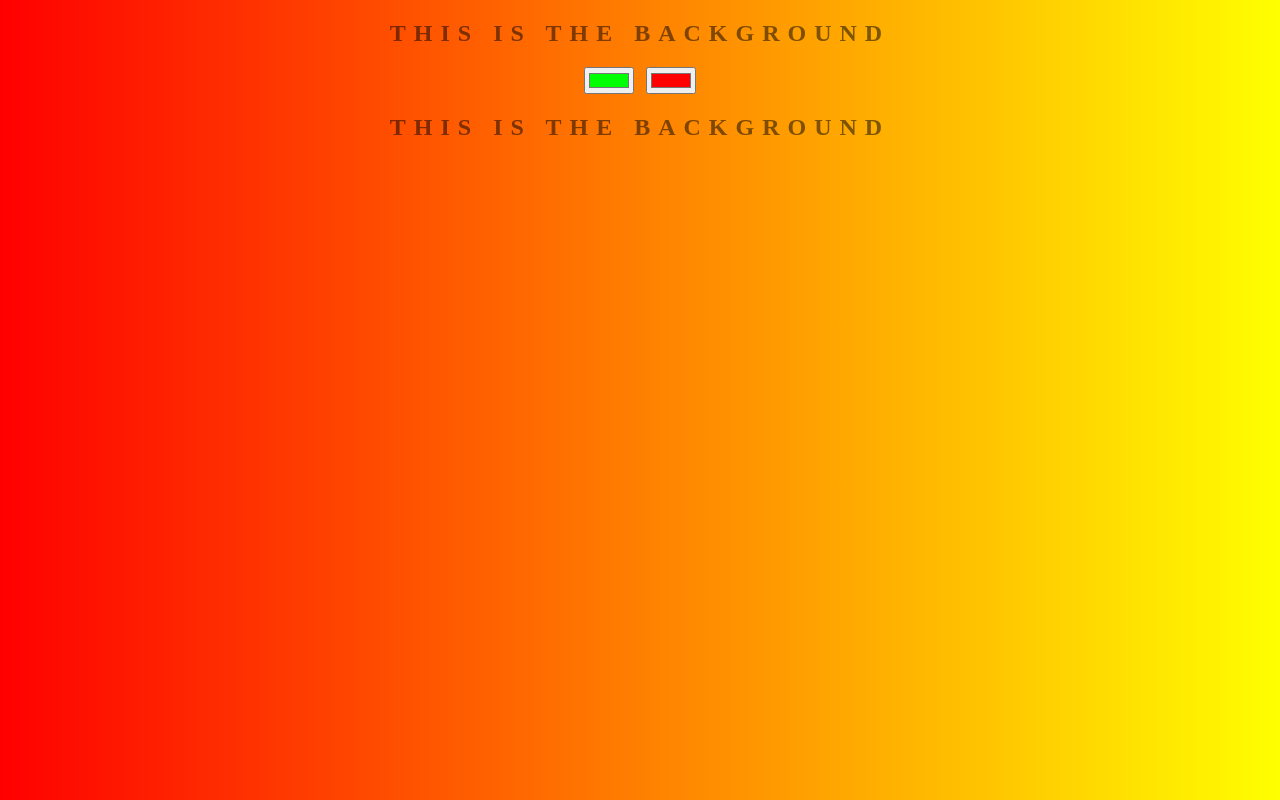
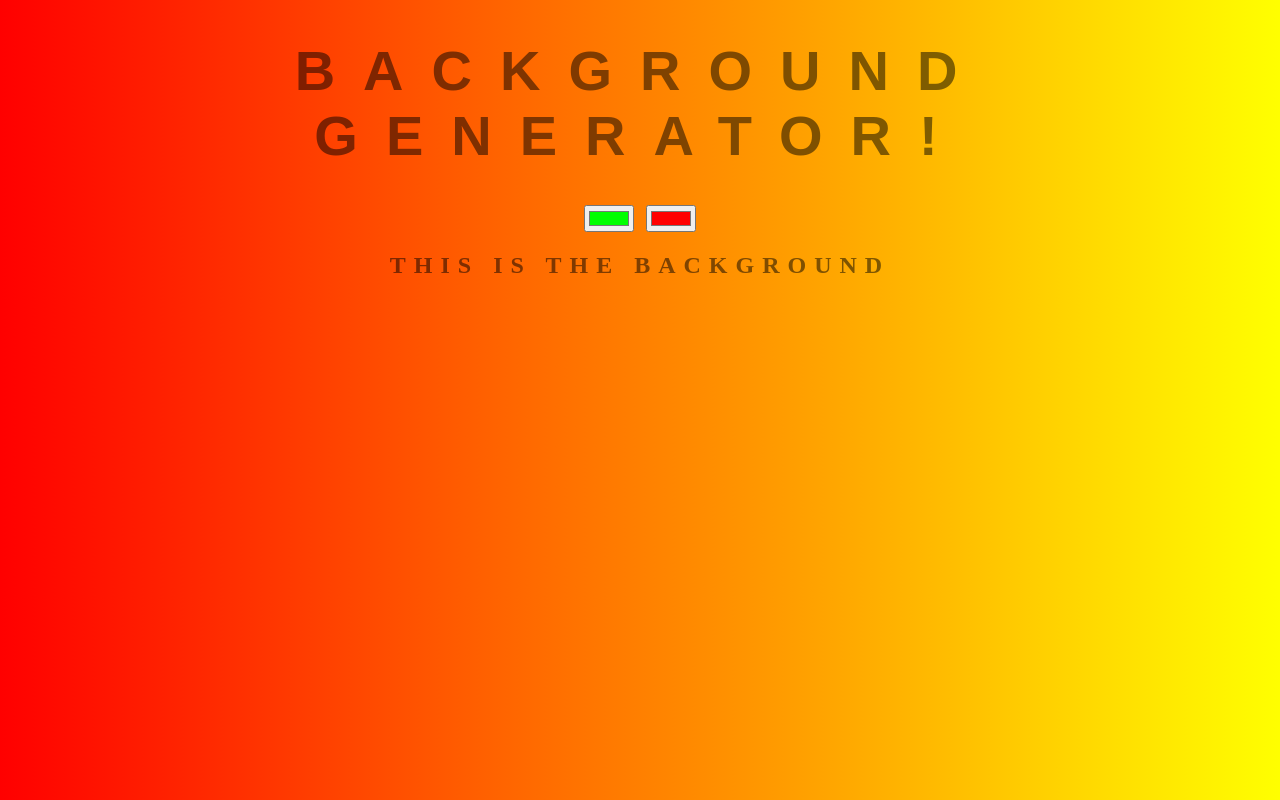
Before and after one commit to asharma9818/background-generator, a plain HTML site: page index.html in a window 1280 px wide. Drawn offline with Linux system fonts and the light colour scheme.

Commit message:
added h1 with !

```diff
--- a/index.html
+++ b/index.html
@@ -7,7 +7,7 @@
 </head>
 
 <body id="gradient">
-	<h2>This is the Background</h2>
+	<h1>Background Generator!</h1>
 	<input class="color1" type="color" name="color1" value="#00ff00">
 	<input class="color2" type="color" name="color2" value="#ff0000">
 	<h2>This is the Background</h2>
```
